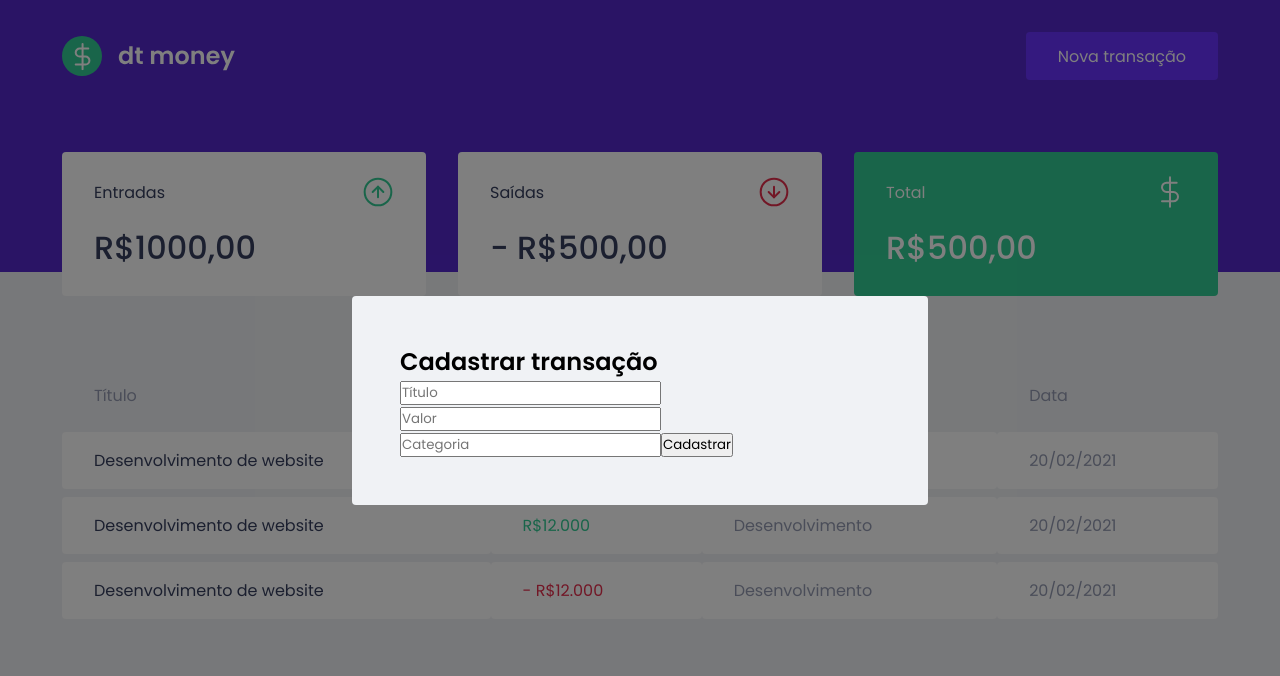
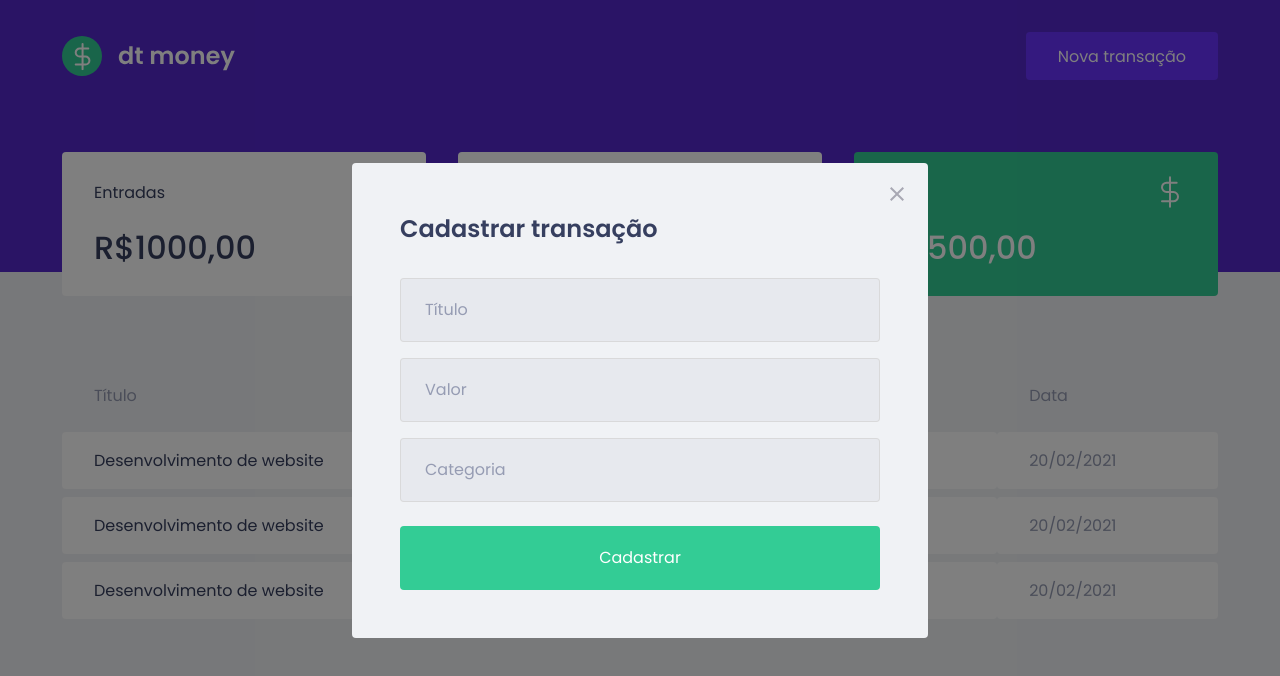
Before and after one commit to CaioAugustoo/dt-money, a React (Create React App) app: page / in a window 1280 px wide. Both pictures are taken after a click on the button "Nova transação". Shown: the top 676 px of the page. Built offline with nearby package versions, Linux system fonts and the light colour scheme; no server answers; what miragejs would draw is missing.

Commit message:
Estilização do modal

```diff
--- a/src/components/NewTransactionModal/index.tsx
+++ b/src/components/NewTransactionModal/index.tsx
@@ -1,4 +1,5 @@
 import Modal from "react-modal";
+import closeButton from "assets/close.svg";
 
 import * as S from "./styles";
 
@@ -18,6 +19,14 @@
       overlayClassName="react-modal-overlay"
       className="react-modal-content"
     >
+      <button
+        type="button"
+        onClick={onRequestClose}
+        className="react-modal-close"
+      >
+        <img src={closeButton} alt="Fechar Modal" />
+      </button>
+
       <S.Wrapper>
         <h2>Cadastrar transação</h2>
 
--- a/src/components/NewTransactionModal/styles.ts
+++ b/src/components/NewTransactionModal/styles.ts
@@ -1,3 +1,49 @@
 import styled from "styled-components";
 
-export const Wrapper = styled.form``
+export const Wrapper = styled.form`
+  h2 {
+    color: var(--text-title);
+    font-size: 1.5rem;
+    margin-bottom: 2rem;
+  }
+
+  input {
+    width: 100%;
+    padding: 0 1.5rem;
+    height: 4rem;
+    border-radius: 0.25rem;
+
+    border: 1px solid #d7d7d7d7;
+    background: #e7e9ee;
+
+    font-weight: 400;
+    font-size: 1rem;
+
+    &::placeholder {
+      color: var(--text-body);
+    }
+
+    & + input {
+      margin-top: 1rem;
+    }
+  }
+
+  button[type="submit"] {
+    width: 100%;
+    padding: 0 1.5rem;
+    height: 4rem;
+    background: var(--green);
+    color: #fff;
+    border-radius: 0.25rem;
+    border: 0;
+    font-size: 1rem;
+    margin-top: 1.5rem;
+
+    transition: filter .2s;
+
+    &:hover {
+      filter: brightness(0.9);
+      font-weight: 600;
+    }
+  }
+`;
--- a/src/styles/global.ts
+++ b/src/styles/global.ts
@@ -77,4 +77,18 @@
     position: relative;
     border-radius: 0.25rem;
   }
+
+  .react-modal-close {
+    position: absolute;
+    right: 1.5rem;
+    top: 1.5rem;
+    border: 0;
+    background: transparent;
+
+    transition: filter .2s;
+
+    &:hover {
+      filter: brightness(0.8);
+    }
+  }
 `;
```
